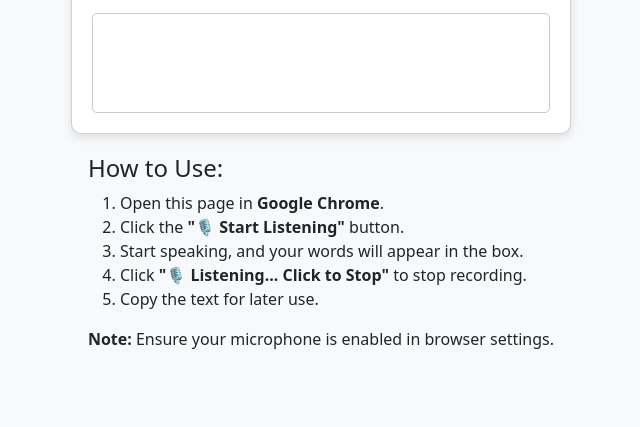
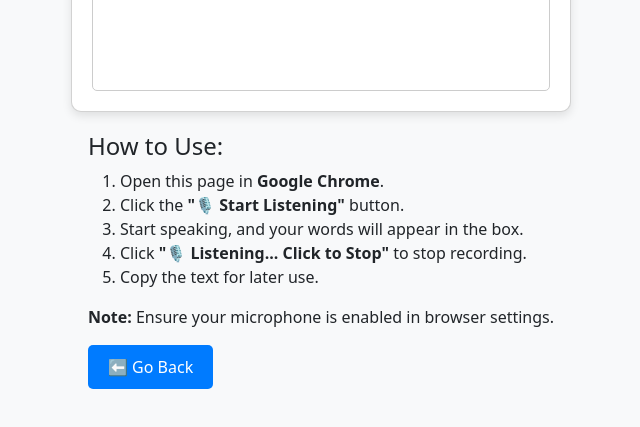
Before and after one commit to vklumanao/hci.github.io, a plain HTML site: page index.html in a window 1280 px wide. Shown: the part 275-702 px from the top of the page, without its empty margins (319-959 px from the left). Drawn offline with nearby package versions, Linux system fonts and the light colour scheme.

Commit message:
fix: added a go back button

```diff
--- a/index.html
+++ b/index.html
@@ -50,7 +50,7 @@
       }
     </style>
   </head>
-  <body>
+  <body class="p-3">
     <div class="card">
       <h2 class="mb-3">Speech to Text</h2>
       <button id="start-btn" class="btn btn-success mb-3">
@@ -75,6 +75,20 @@
         <strong>Note:</strong> Ensure your microphone is enabled in browser
         settings.
       </p>
+      <button
+        onclick="window.history.back()"
+        style="
+          padding: 10px 20px;
+          font-size: 16px;
+          cursor: pointer;
+          background-color: #007bff;
+          color: white;
+          border: none;
+          border-radius: 5px;
+        "
+      >
+        ⬅ Go Back
+      </button>
     </div>
 
     <script>
```
